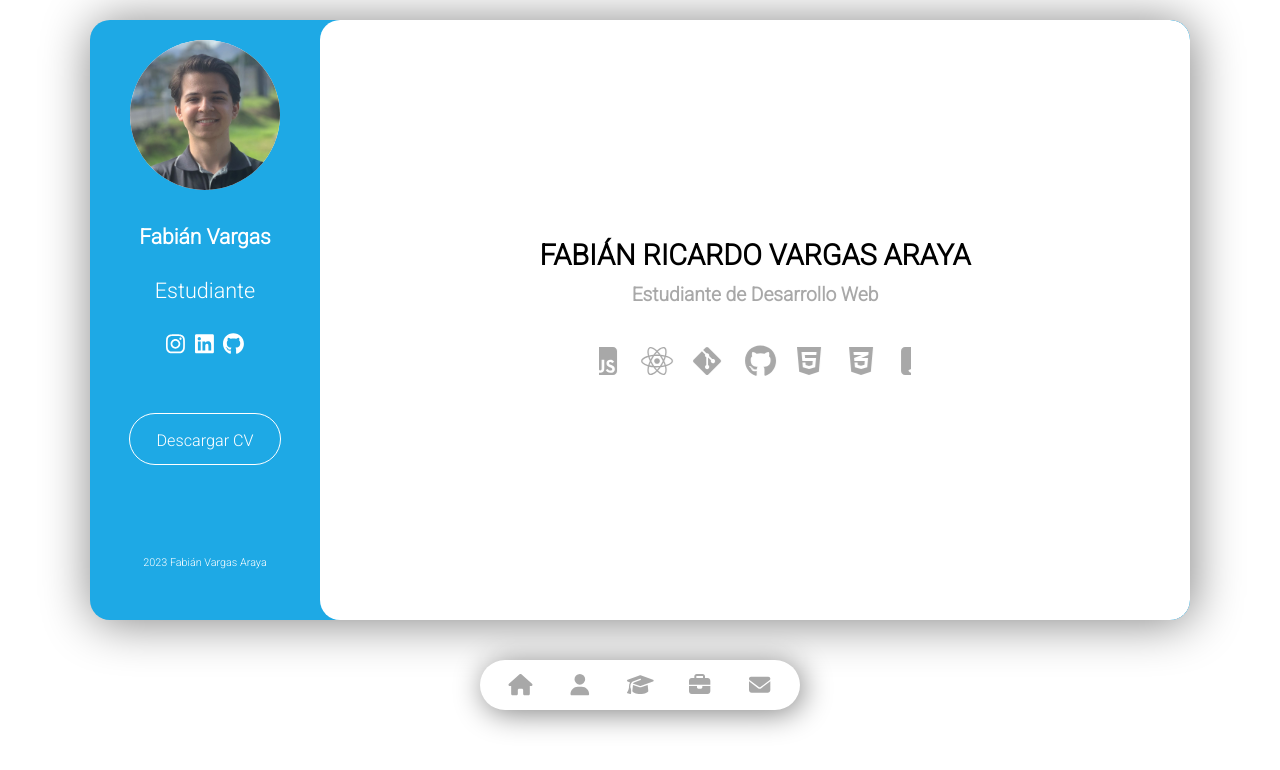
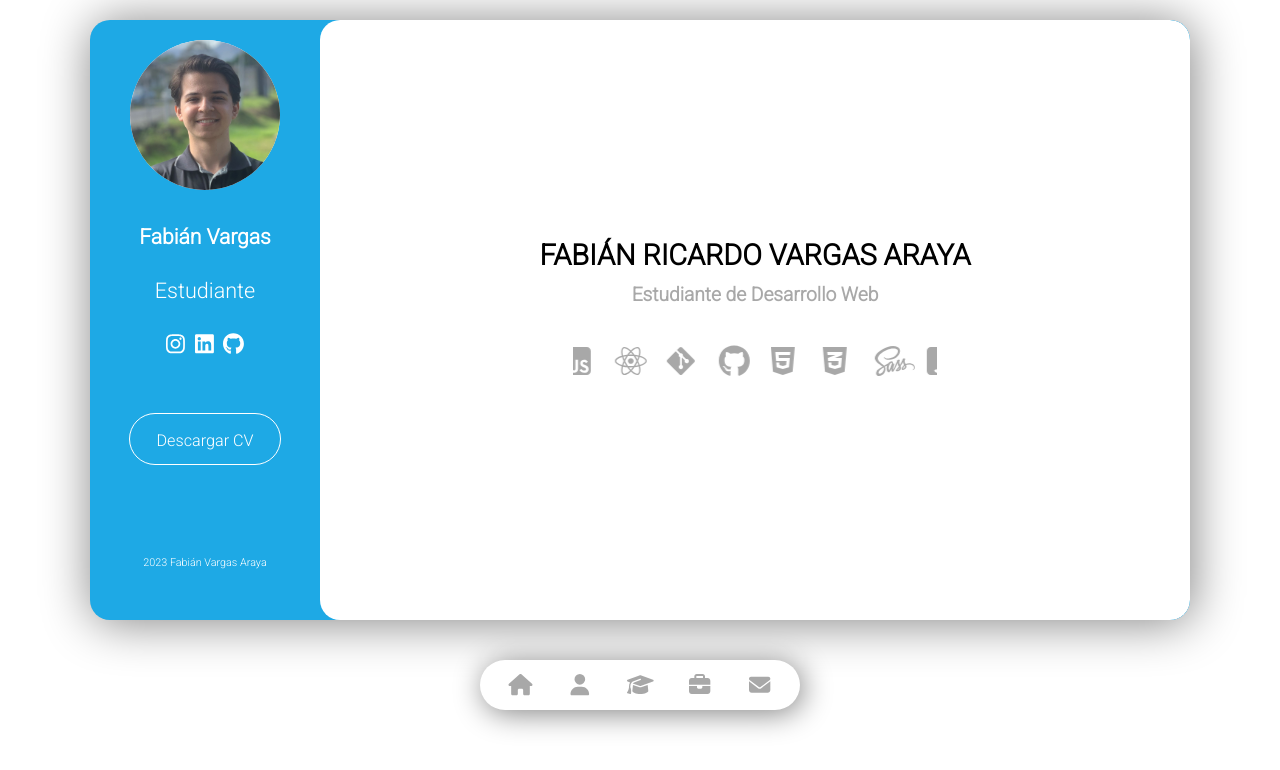
Before and after one commit to FabiSax12/Curriculum-Moderno-en-React, a React (Vite) app: page / in a window 1280 px wide. Shown: the top 770 px of the page. Built offline with nearby package versions, Linux system fonts and the light colour scheme.

Commit message:
new: Sass en skills

```diff
--- a/src/Components/Inicio/Home.css
+++ b/src/Components/Inicio/Home.css
@@ -18,15 +18,6 @@
     color: var(--third);
 }
 
-.skills{
-    margin: 30px auto 0;
-    width: calc(32px * 6 + 20px * 6);
-    height: auto;
-    overflow: hidden;
-    display: flex;
-    opacity: 1;
-    animation: skills-show-delay 2s linear;
-}
 
 /* ----- ----- KEYFRAMES ----- ----- */
 @keyframes home-intro{
@@ -36,17 +27,6 @@
     }
     100% {
         opacity: 1;
-    }
-}
-
-@keyframes slide {
-    0%{
-        -webkit-transform: translateX(0);
-        transform: translateX(0);
-    }
-    100% {
-        -webkit-transform: translateX(calc((-32px * 6 + -20px * 6)));
-        transform: translateX(calc((-32px * 6 + -20px * 6)));
     }
 }
 
--- a/src/Components/Skills/Skills.css
+++ b/src/Components/Skills/Skills.css
@@ -1,3 +1,18 @@
+:root {
+  --skills-container-width: calc((32px + 20px) * 7);
+  --skills_cantidad: 7;
+}
+
+.skills{
+  margin: 30px auto 0;
+  width: var(--skills-container-width);
+  height: auto;
+  overflow: hidden;
+  display: flex;
+  opacity: 1;
+  animation: skills-show-delay 2s linear;
+}
+
 .skills__container {
   margin-right: 20px;
   display: flex;
@@ -6,8 +21,8 @@
 
 .skills__container.animation {
   width: calc(32px * 12);
-  animation: slide 15s linear infinite;
-  -webkit-animation: slide 15s linear infinite;
+  animation: slide 12s linear infinite;
+  -webkit-animation: slide 12s linear infinite;
 }
 
 .skill {
@@ -18,3 +33,14 @@
   color: var(--third);
   zoom: 2;
 }
+
+@keyframes slide {
+  0%{
+      -webkit-transform: translateX(0);
+      transform: translateX(0);
+  }
+  100% {
+      -webkit-transform: translateX(calc(var(--skills-container-width) * -1));
+      transform: translateX(calc(var(--skills-container-width) * -1));
+  }
+}
--- a/src/Components/Skills/Skills.jsx
+++ b/src/Components/Skills/Skills.jsx
@@ -7,6 +7,7 @@ import {
   faReact,
   faGitAlt,
   faGithub,
+  faSass
 } from "@fortawesome/free-brands-svg-icons";
 
 const Skills = ({ animation }) => {
@@ -14,6 +15,7 @@ const Skills = ({ animation }) => {
     <div className={`skills__container ${animation ? "animation" : ""}`}>
       <Tecnología icon={faHtml5} />
       <Tecnología icon={faCss3Alt} />
+      <Tecnología icon={faSass} />
       <Tecnología icon={faSquareJs} />
       <Tecnología icon={faReact} />
       <Tecnología icon={faGitAlt} />
--- a/src/Components/Sobre Mi/SobreMi.jsx
+++ b/src/Components/Sobre Mi/SobreMi.jsx
@@ -20,6 +20,7 @@ const SobreMi = () => {
             <div className="techStack">
               <img src="/tecnologías/html.png" alt="HTML Logo" />
               <img src="/tecnologías/css.png" alt="CSS Logo" />
+              <img src="/tecnologías/sass.png" alt="SASS Logo" />
               <img src="/tecnologías/js.png" alt="JavaScript Logo" />
               <img src="/tecnologías/react.png" alt="React Logo" />
               <img src="/tecnologías/git.webp" alt="Git Logo" />
```
Also changed, not shown: public/tecnologías/sass.png (added).
